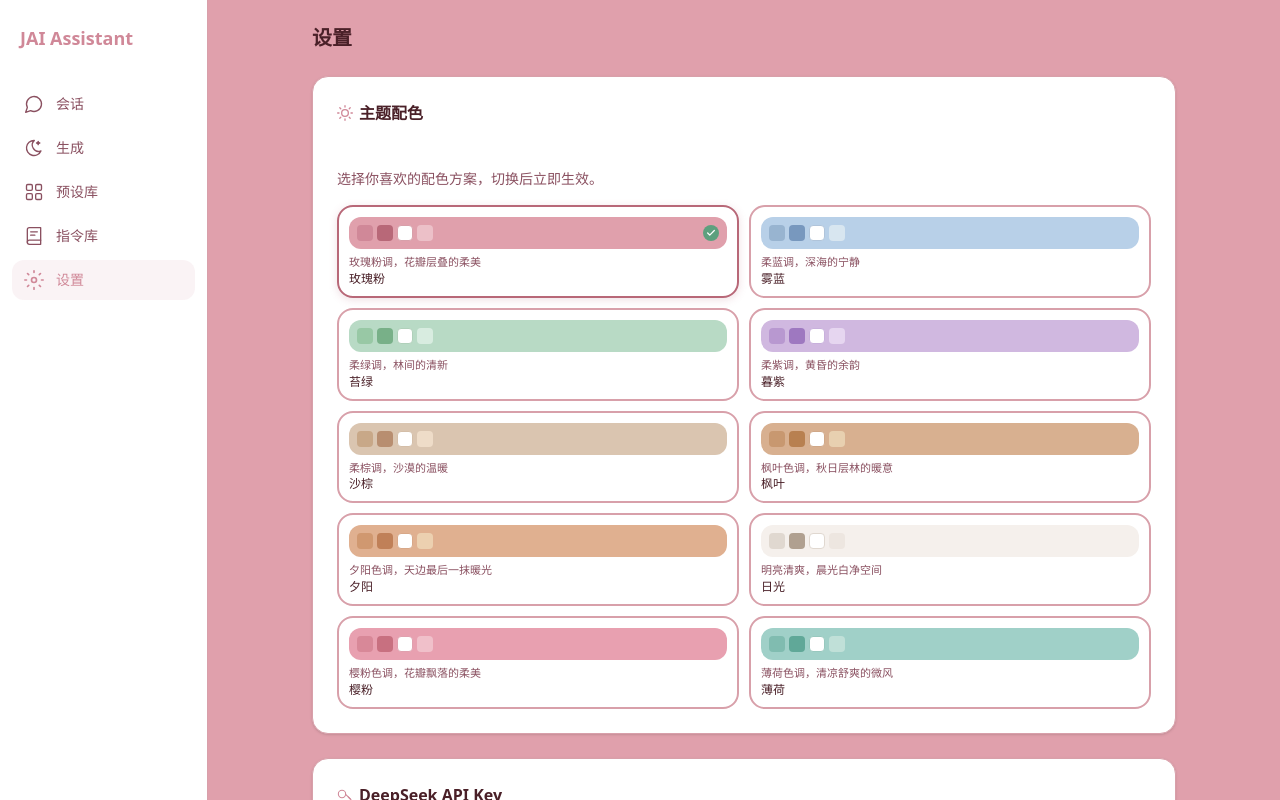
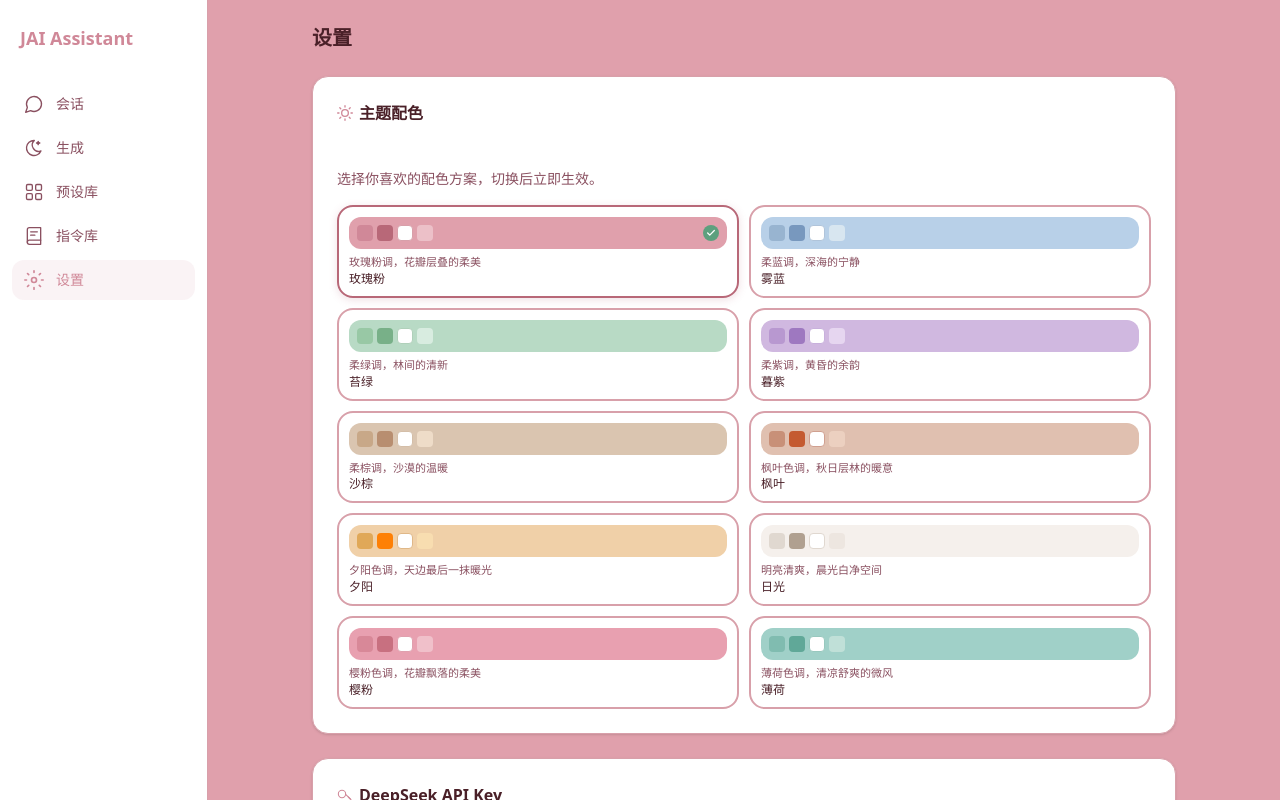
Before and after one commit to zero542900/jai995, a Next.js app: page /settings in a window 1280 px wide. Shown: the top 800 px of the page. Built offline with nearby package versions, Linux system fonts and the light colour scheme.

Commit message:
feat: 枫叶偏红#C45A30+夕阳黄#FE8005，三处同步更新
Coze-Commit-Type: user
Coze-User-ID: 1616745996252979
Coze-Conversation-ID: 6557430

```diff
--- a/src/app/layout.tsx
+++ b/src/app/layout.tsx
@@ -54,16 +54,16 @@ const themeInitScript = `
         'jai-success': '#5AA07A', 'jai-thinking': '#a78bfa', 'jai-shadow': 'rgba(195,160,130,0.20)'
       },
       midnight: {
-        'jai-bg': '#D8B090', 'jai-secondary': '#C89870', 'jai-accent': '#B88050',
-        'jai-card': '#FFFFFF', 'jai-card-border': '#D0A888', 'jai-input-bg': '#E8D0B0',
-        'jai-text': '#4A3018', 'jai-text-secondary': '#8A6840', 'jai-muted': '#E8D0B0',
-        'jai-success': '#5AA078', 'jai-thinking': '#8b9ff6', 'jai-shadow': 'rgba(170,130,80,0.20)'
+        'jai-bg': '#E0C0B0', 'jai-secondary': '#C89078', 'jai-accent': '#C45A30',
+        'jai-card': '#FFFFFF', 'jai-card-border': '#D0A090', 'jai-input-bg': '#ECD0C0',
+        'jai-text': '#4A2818', 'jai-text-secondary': '#8A6850', 'jai-muted': '#ECD0C0',
+        'jai-success': '#5AA078', 'jai-thinking': '#8b9ff6', 'jai-shadow': 'rgba(180,100,60,0.20)'
       },
       warmnight: {
-        'jai-bg': '#E0B090', 'jai-secondary': '#D09870', 'jai-accent': '#C08058',
-        'jai-card': '#FFFFFF', 'jai-card-border': '#D8A888', 'jai-input-bg': '#ECD0B0',
-        'jai-text': '#4A3020', 'jai-text-secondary': '#8A6848', 'jai-muted': '#ECD0B0',
-        'jai-success': '#5AA078', 'jai-thinking': '#c898f0', 'jai-shadow': 'rgba(180,130,80,0.20)'
+        'jai-bg': '#F0D0A8', 'jai-secondary': '#E0A858', 'jai-accent': '#FE8005',
+        'jai-card': '#FFFFFF', 'jai-card-border': '#E0B888', 'jai-input-bg': '#F8DDB0',
+        'jai-text': '#3A2008', 'jai-text-secondary': '#7A5828', 'jai-muted': '#F8DDB0',
+        'jai-success': '#5AA078', 'jai-thinking': '#c898f0', 'jai-shadow': 'rgba(200,140,40,0.20)'
       },
       daylight: {
         'jai-bg': '#F5F0EC', 'jai-secondary': '#E0D8D0', 'jai-accent': '#B0A090',
--- a/src/lib/themes.ts
+++ b/src/lib/themes.ts
@@ -146,18 +146,18 @@ export const THEMES: Theme[] = [
     nameEn: 'Maple Leaf',
     description: '枫叶色调，秋日层林的暖意',
     colors: {
-      'jai-bg': '#D8B090',
-      'jai-secondary': '#C89870',
-      'jai-accent': '#B88050',
+      'jai-bg': '#E0C0B0',
+      'jai-secondary': '#C89078',
+      'jai-accent': '#C45A30',
       'jai-card': '#FFFFFF',
-      'jai-card-border': '#D0A888',
-      'jai-input-bg': '#E8D0B0',
-      'jai-text': '#4A3018',
-      'jai-text-secondary': '#8A6840',
-      'jai-muted': '#E8D0B0',
+      'jai-card-border': '#D0A090',
+      'jai-input-bg': '#ECD0C0',
+      'jai-text': '#4A2818',
+      'jai-text-secondary': '#8A6850',
+      'jai-muted': '#ECD0C0',
       'jai-success': '#5AA078',
       'jai-thinking': '#8b9ff6',
-      'jai-shadow': 'rgba(170, 130, 80, 0.20)',
+      'jai-shadow': 'rgba(180, 100, 60, 0.20)',
     },
   },
   {
@@ -166,18 +166,18 @@ export const THEMES: Theme[] = [
     nameEn: 'Sunset',
     description: '夕阳色调，天边最后一抹暖光',
     colors: {
-      'jai-bg': '#E0B090',
-      'jai-secondary': '#D09870',
-      'jai-accent': '#C08058',
+      'jai-bg': '#F0D0A8',
+      'jai-secondary': '#E0A858',
+      'jai-accent': '#FE8005',
       'jai-card': '#FFFFFF',
-      'jai-card-border': '#D8A888',
-      'jai-input-bg': '#ECD0B0',
-      'jai-text': '#4A3020',
-      'jai-text-secondary': '#8A6848',
-      'jai-muted': '#ECD0B0',
+      'jai-card-border': '#E0B888',
+      'jai-input-bg': '#F8DDB0',
+      'jai-text': '#3A2008',
+      'jai-text-secondary': '#7A5828',
+      'jai-muted': '#F8DDB0',
       'jai-success': '#5AA078',
       'jai-thinking': '#c898f0',
-      'jai-shadow': 'rgba(180, 130, 80, 0.20)',
+      'jai-shadow': 'rgba(200, 140, 40, 0.20)',
     },
   },
   {
```
